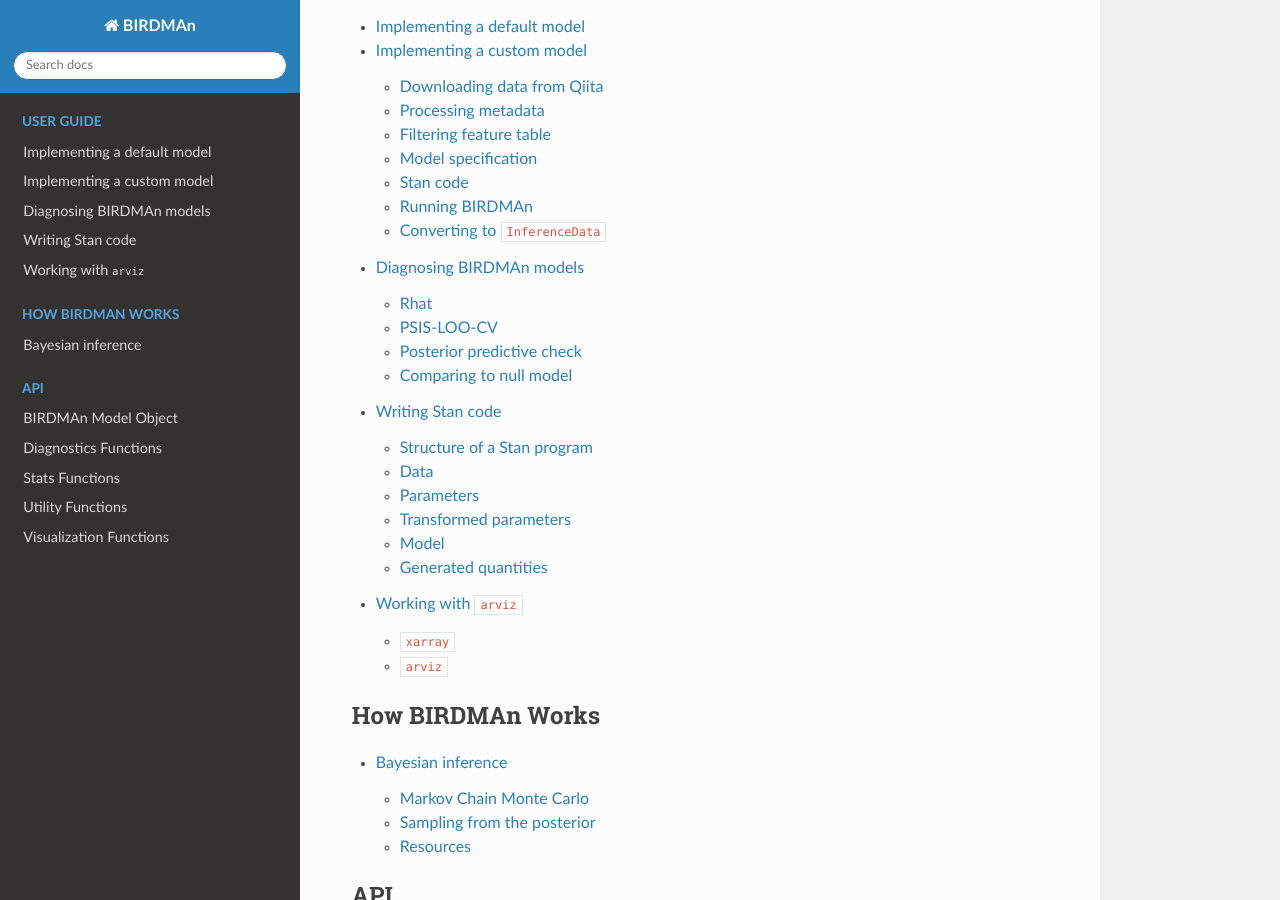
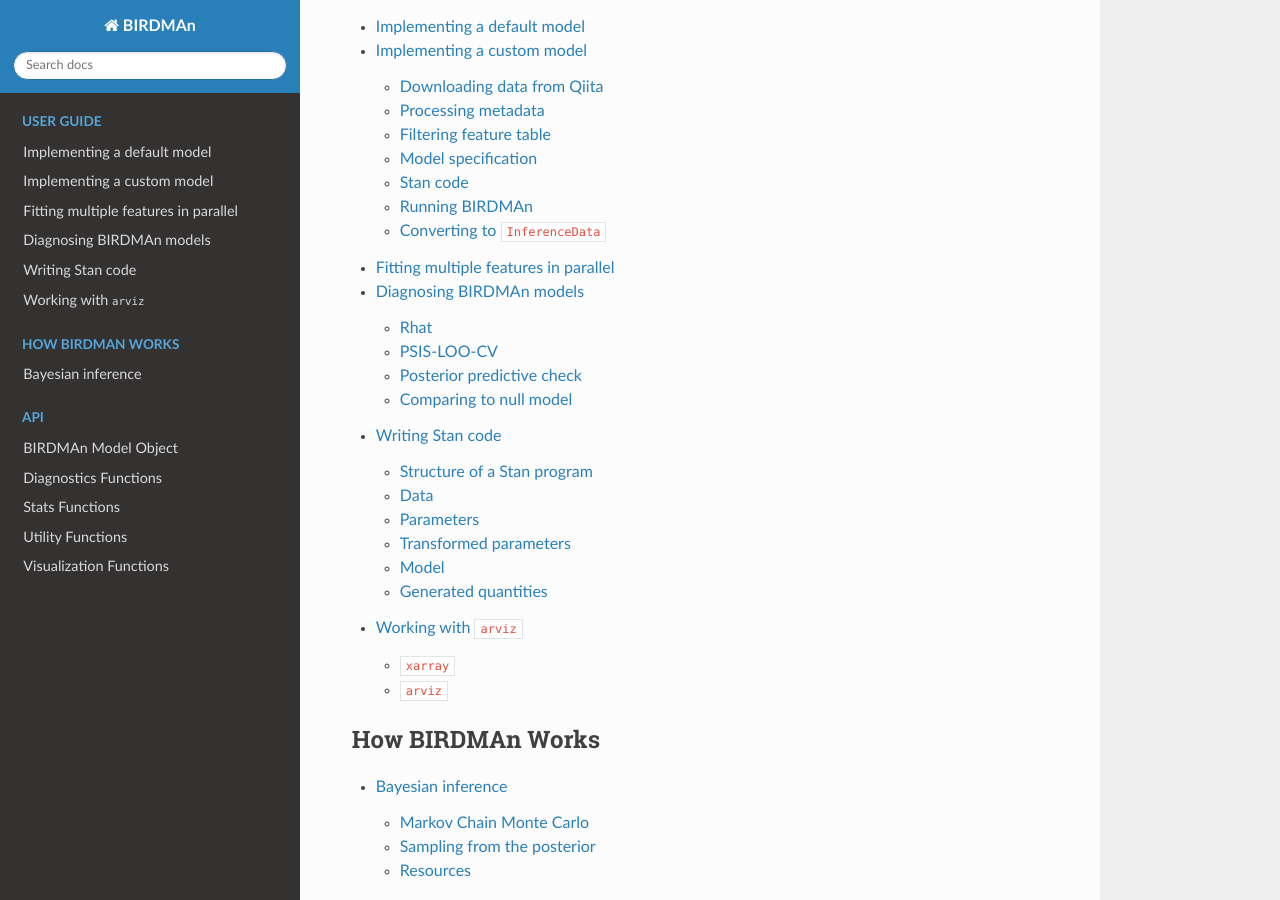
Before and after one commit to biocore/BIRDMAn, a Sphinx documentation site: the page built from docs/index.rst, in a window 1280 px wide and 900 px high, scrolled down 1221 px. Built offline with Sphinx 7.4.7 and the Read the Docs theme 2.0.0, drawn with Linux system fonts in a browser that asks for light colours; some of the changed lines change nothing that is shown.

Commit message:
Add parallelization docs page

```diff
--- a/docs/index.rst
+++ b/docs/index.rst
@@ -51,6 +51,7 @@
 
     default_model_example
     custom_model
+    parallelization
     diagnosing_model
     writing_stan_code
     working_with_arviz
--- /dev/null
+++ b/docs/parallelization.rst
@@ -0,0 +1,49 @@
+Fitting multiple features in parallel
+=====================================
+
+The default behavior in BIRDMAn is to fit 4 Markov chains in parallel for model fitting. With the high-dimensional nature of 'omics data, this can end up taking a long time. We provide an alternate way to model fitting in which you parallelize across *features* rather than chains. This allows for much faster computation if you have access to multiple cores such as in a HPC environment.
+
+.. note::
+
+    At the moment feature paralellization is only supported in the NegativeBinomial model by default. If you are implementing a custom model that works with parallelization you can still fit in this manner. Any model that can be decomposed into fitting individual models for each feature should work.
+
+We use `dask <https://docs.dask.org/en/latest/>`_ and `dask-jobqueue <https://jobqueue.dask.org/en/latest/>`_ to perform parallelization as they integrate with HPC very nicely. Please see the documentation of these two packages for more details.
+
+In this example we will assume that we have access to a SLURM cluster on which we can run BIRDMAn.
+
+.. code-block:: python
+
+    import biom
+    from birdman import NegativeBinomial
+    from dask_jobqueue import SLURMCluster
+    import pandas as pd
+
+    table = biom.load_table("example.biom")
+    metadata = pd.read_csv("metadata.tsv", sep="\t", index_col=0)
+
+    cluster = SLURMCluster(
+        cores=2,
+        processes=2,
+        memory='10GB',
+        walltime='01:00:00',
+        local_directory='/scratch'
+    )
+
+    nb = NegativeBinomial(
+        table=table,
+        metadata=metadata,
+        formula="diet",
+        chains=4,
+        seed=42,
+        parallelize_across="features"  # note this argument!
+    )
+    nb.compile_model()
+    nb.fit_model(dask_cluster=cluster, jobs=8)  # run 8 microbes at a time
+
+This code will run 8 microbes in parallel which will be faster than running the 4 chains in parallel. You can scale this up further depending on your computational resources by increasing the ``jobs`` argument.
+
+When fitting in parallel, CmdStanPy fits a model for each feature in your table. Converting to an ``InferenceData`` object is then just a matter of combining all the individual fits. We can also parallelize this process to speed-up runtime.
+
+.. code-block:: python
+
+    nb.to_inference_object(dask_cluster=cluster, jobs=8)
```
